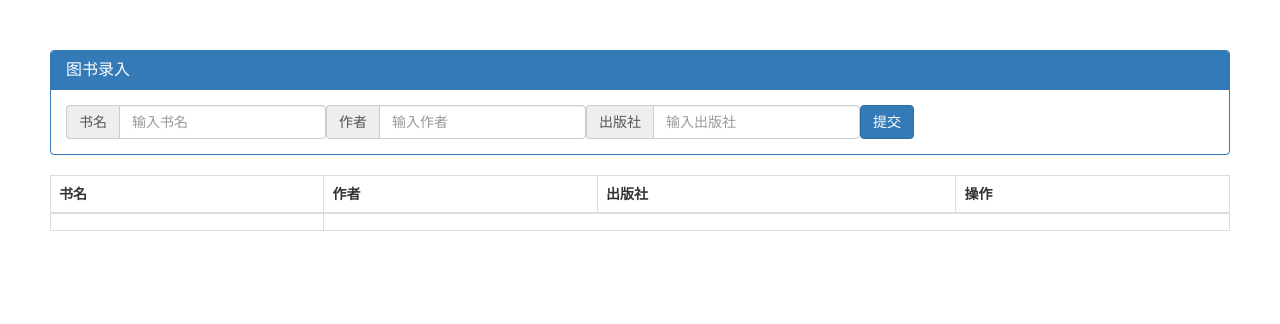
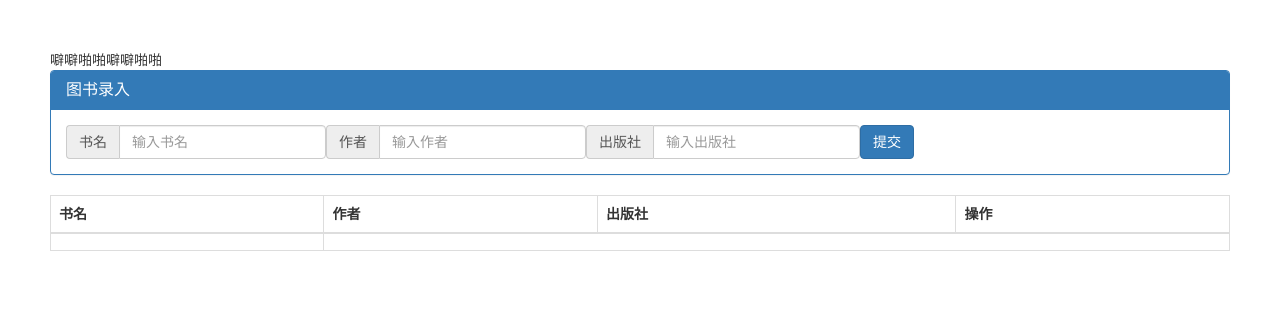
Before and after one commit to PangMouse/MyPangCode_01, a plain HTML site: page index.html in a window 1280 px wide. Drawn offline with Linux system fonts and the light colour scheme.

Commit message:
修改了index

```diff
--- a/index.html
+++ b/index.html
@@ -8,6 +8,7 @@
     <script src="./js/jquery.min.js"></script>
     <script src="./js/bootstrap.min.js"></script>
 </head>
+噼噼啪啪噼噼啪啪
 <body style="padding: 50px;">
     <div class="panel panel-primary">
           <div class="panel-heading">
```
